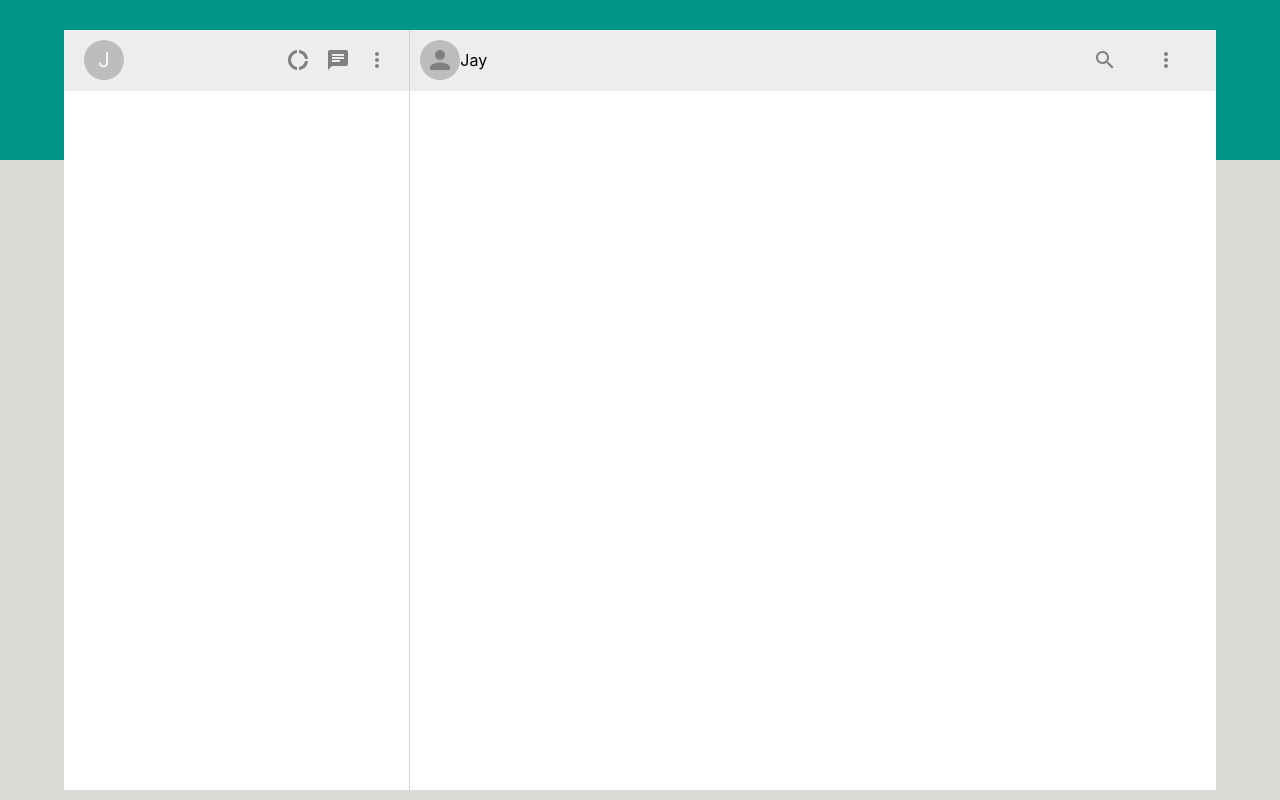
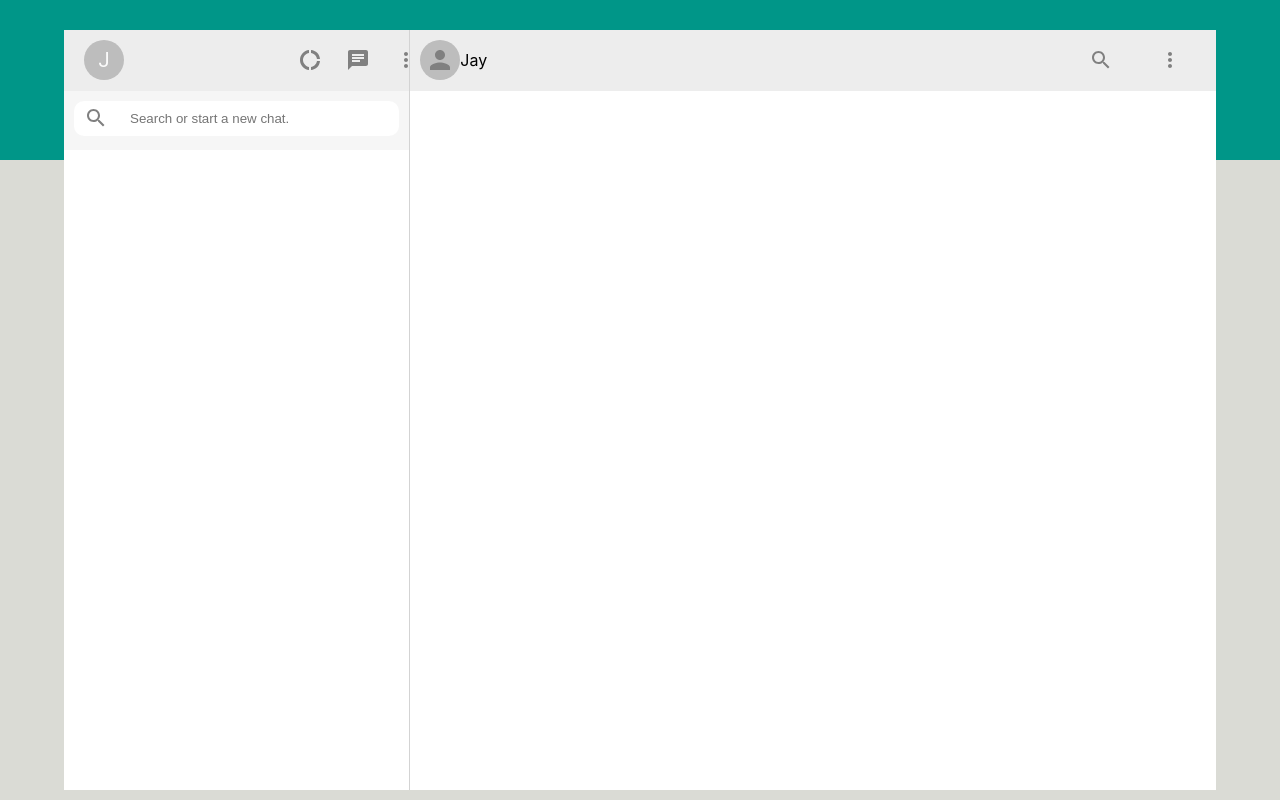
Before and after one commit to JayBhatt25/WhatsappClone, a React (Create React App) app: page / in a window 1280 px wide. Built offline with nearby package versions, Linux system fonts and the light colour scheme.

Commit message:
complete headers

```diff
--- a/src/App.css
+++ b/src/App.css
@@ -13,7 +13,7 @@
   margin-right: auto;
   display: flex;
   width: 90%;
-  height: 95vh;
+  height: 95%;
   transform: translateY(-130px);
   background-color: white;
 }
--- a/src/ChatScreen.js
+++ b/src/ChatScreen.js
@@ -1,4 +1,4 @@
-import { Avatar } from '@material-ui/core'
+import { Avatar, IconButton } from '@material-ui/core'
 import React from 'react'
 import './ChatScreen.css'
 import SearchIcon from '@material-ui/icons/Search';
@@ -13,8 +13,12 @@ function ChatScreen() {
                     <p>Jay</p>
                 </div>
                 <div className='chatScreen__headerRight'>
-                    <SearchIcon />
-                    <MoreVertIcon />
+                    <IconButton>
+                        <SearchIcon />
+                    </IconButton>
+                    <IconButton>
+                        <MoreVertIcon />
+                    </IconButton>
 
                 </div>
             </div>
--- a/src/Sidebar.css
+++ b/src/Sidebar.css
@@ -1,5 +1,7 @@
 .sidebar {
   flex: 0.3;
+  display: flex;
+  flex-direction: column;
   height: 100%;
   border-right: 1px solid lightgray;
 }
@@ -18,6 +20,7 @@
   justify-content: space-between;
   align-items: center;
   padding-right: 20px;
+  min-width: 10%;
 }
 
 .sidebar__headerLeft {
@@ -27,3 +30,30 @@
 .MuiSvgIcon-root {
   color: gray;
 }
+
+.sidebar__search {
+  background-color: #f6f6f6;
+  height: 39px;
+  padding: 10px;
+}
+
+.sidebar__searchContainer {
+  margin-left: auto;
+  margin-right: auto;
+  display: flex;
+  align-items: center;
+  background-color: white;
+  border-radius: 10px;
+  width: 100%;
+  height: 35px;
+}
+.sidebar__searchContainer > .MuiSvgIcon-root {
+  color: gray;
+  padding: 10px;
+}
+
+.sidebar__input {
+  border: none;
+  margin: 10px;
+  outline-width: 0;
+}
--- a/src/Sidebar.js
+++ b/src/Sidebar.js
@@ -4,6 +4,8 @@ import Avatar from '@material-ui/core/Avatar'
 import DonutLargeIcon from '@material-ui/icons/DonutLarge';
 import ChatIcon from '@material-ui/icons/Chat';
 import MoreVertIcon from '@material-ui/icons/MoreVert';
+import { IconButton } from '@material-ui/core';
+import SearchIcon from '@material-ui/icons/Search';
 
 function Sidebar() {
     return (
@@ -13,10 +15,23 @@ function Sidebar() {
                     <Avatar>J</Avatar>
                 </div>
                 <div className='sidebar__headerRight'>
-                    <DonutLargeIcon />
-                    <ChatIcon />
-                    <MoreVertIcon />
+                    <IconButton>
+                     <DonutLargeIcon />
+                    </IconButton>
+                    <IconButton>
+                        <ChatIcon />
+                    </IconButton>
+                    <IconButton>
+                        <MoreVertIcon />
+                    </IconButton>
                 </div>
+            </div>
+            <div className='sidebar__search'>
+                <div className='sidebar__searchContainer'>
+                    <SearchIcon />
+                    <input className='sidebar__input' placeholder='Search or start a new chat.' type='text'></input>
+                </div>
+
             </div>
         </div>
     )
```
Also changed, not shown: src/firebase.js (added, +17 -0 lines).
